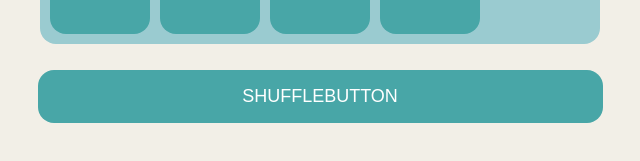
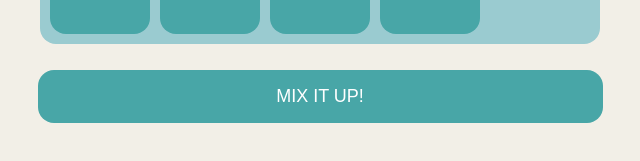
Before and after one commit to carolinmimmie/n-puzzle, a React (Vite) app: page / in a window 1280 px wide. Shown: the part 455-616 px from the top of the page, without its empty margins (320-960 px from the left). Built offline with nearby package versions, Linux system fonts and the light colour scheme.

Commit message:
reused button komponent in two component

```diff
--- a/src/App.scss
+++ b/src/App.scss
@@ -5,7 +5,7 @@
 @import "./styles/mixins";
 @import "./styles/game";
 @import "./styles/tile";
-@import "./styles/shufflebutton";
+@import "./styles/button";
 @import "./styles/winmessage";
 @import "./styles/header";
 
--- /dev/null
+++ b/src/components/Button.tsx
@@ -0,0 +1,9 @@
+interface IButton {
+  children: React.ReactNode;
+  shuffleTiles: () => void;
+}
+const Button = ({ children, shuffleTiles }: IButton) => {
+  return <button onClick={shuffleTiles}>{children}</button>;
+};
+
+export default Button;
--- a/src/components/Game.tsx
+++ b/src/components/Game.tsx
@@ -1,8 +1,8 @@
 import { GAME_SETTINGS } from "../config";
 import { useState } from "react";
-import ShuffleButton from "./ShuffleButton";
 import Tile from "./Tile";
 import WinMessage from "./WinMessage";
+import Button from "./Button";
 
 const Game = () => {
   const rows = GAME_SETTINGS.rows;
@@ -104,7 +104,7 @@ const Game = () => {
           ></Tile>
         ))}
       </div>
-      <ShuffleButton shuffleTiles={shuffleTiles}></ShuffleButton>
+      <Button shuffleTiles={shuffleTiles}>Mix it up!</Button>
       {isWinning && <WinMessage shuffleTiles={shuffleTiles}></WinMessage>}
     </div>
   );
--- a/src/components/ShuffleButton.tsx
+++ /dev/null
@@ -1,8 +0,0 @@
-interface IShuffleButton {
-  shuffleTiles: () => void;
-}
-const ShuffleButton = ({ shuffleTiles }: IShuffleButton) => {
-  return <button onClick={shuffleTiles}>ShuffleButton</button>;
-};
-
-export default ShuffleButton;
--- a/src/components/WinMessage.tsx
+++ b/src/components/WinMessage.tsx
@@ -1,5 +1,6 @@
 import { motion } from "framer-motion";
 import { GiPartyPopper } from "react-icons/gi";
+import Button from "./Button";
 interface IWinMessage {
   shuffleTiles: () => void;
 }
@@ -22,7 +23,7 @@ const WinMessage = ({ shuffleTiles }: IWinMessage) => {
           Congrats! <GiPartyPopper />
         </h2>
         <p>You solved the puzzle!</p>
-        <button onClick={shuffleTiles}>Play again</button>
+        <Button shuffleTiles={shuffleTiles}>Play again!</Button>
       </motion.div>
     </motion.div>
   );
```
Also changed, not shown: src/styles/_button.scss (renamed from src/styles/_shufflebutton.scss).
